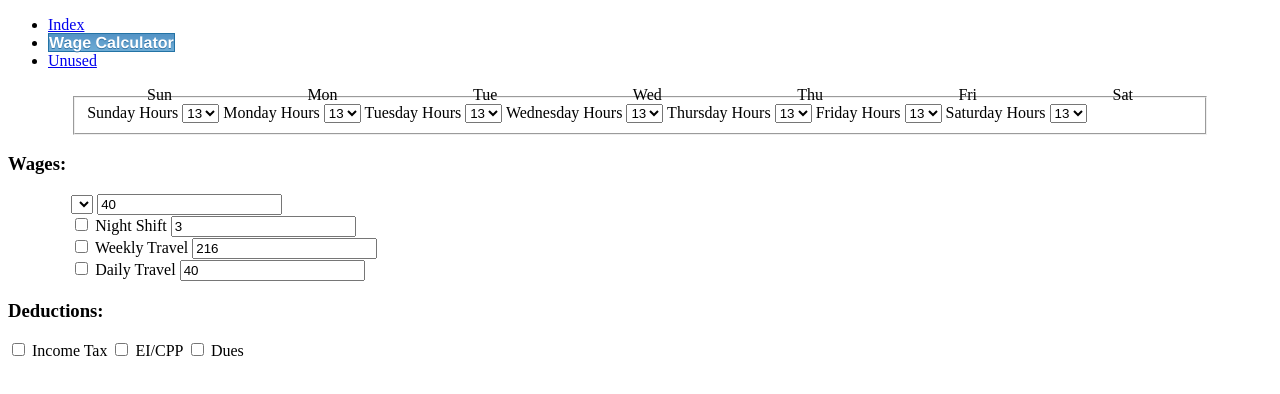
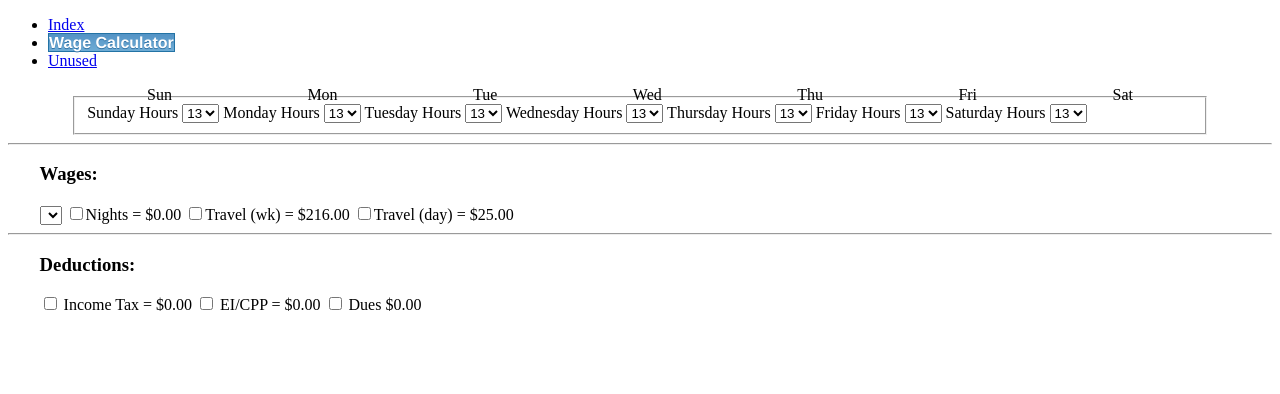
Before and after one commit to ataboo/BMToolbox, a plain HTML site: page assets/www/wagecalc.html in a window 1280 px wide. Drawn offline with Linux system fonts and the light colour scheme.

Commit message:
Ran in CSS circles again

```diff
--- a/assets/www/css/ata.bmtoolbox.css
+++ b/assets/www/css/ata.bmtoolbox.css
@@ -37,22 +37,21 @@
     line-height: 0;
 }
 
-.check-pair {
-	width:90%;
+.checkbox-area {
+	width:95%;
     margin:0 auto;
-    text-align: justify;
-    -ms-text-justify: distribute-all-lines;
-    text-justify: distribute-all-lines;
 }
 
-.check-pair .ui-select,
-.check-pair .ui-checkbox,
-.check-pair .ui-input-text {
-	width = 40%;
-    display: inline-block;
-    *display: inline;
-    zoom: 1
+.checkbox-area .ui-select,
+.checkbox-area .ui-checkbox,
+.checkbox-area .check-label {
+	/*background-color: red;*/
+	vertical-align: middle;
+}
+
+/*
+.checkbox-area .ui-checkbox {
+	background-color: red;
 
 }
-
-.check-pair .ui-input-text {}
+*/
--- a/assets/www/wagecalc.html
+++ b/assets/www/wagecalc.html
@@ -72,34 +72,22 @@
 		</fieldset>
 	  </div>
 	</div>
-
-	<h3>Wages:</h3>
+	<hr>
 	<div class="checkbox-area">
-	  <div class="check-pair">
+		<h3>Wages:</h3>
 		<select class="select-check" name="wage-select" id="wage-select">
 		</select>
-		<input class="custom-val-input" type="number" name="wage-input" id="wage-input" value="40" data-mini="true" />
-	  </div>
-      <div class="check-pair">
-		<label><input type="checkbox" name="checkbox-nights" /> Night Shift </label>
-		<input class="custom-val-input" type="number" name="night-input" id="night-input" value="3" data-mini="true" />
-	  </div>
-	  <div class="check-pair">
-		<label><input type="checkbox" name="checkbox-travel-week" /> Weekly Travel </label>
-		<input class="custom-val-input" type="number" name="week-travel-input" id="week-travel-input" value="216" data-mini="true" />
-	  </div>
-	  <div class="check-pair">
-		<label><input type="checkbox" name="checkbox-travel-day" /> Daily Travel </label>
-		<input class="custom-val-input" type="number" name="daily-travel-input" id="daily-travel-input" value="40" data-mini="true" />
-	  </div>
+		<label><input type="checkbox" name="checkbox-nights" />Nights = $0.00</label>
+		<label><input type="checkbox" name="checkbox-travel-week" />Travel (wk) = $216.00</label>
+		<label><input type="checkbox" name="checkbox-travel-day" />Travel (day) = $25.00</label>
 	</div>
-
-	<h3>Deductions:</h3>
+	<hr>
 	<div class="checkbox-area">
-		<label><input type="checkbox" name="checkbox-tax" /> Income Tax </label>
-		<label><input type="checkbox" name="checkbox-ei" /> EI/CPP </label>
- 		<label><input type="checkbox" name="checkbox-dues" /> Dues </label>
-  	</div>
+		<h3>Deductions:</h3>
+		<label><input type="checkbox" name="checkbox-tax" /> Income Tax = $0.00 </label>
+		<label><input type="checkbox" name="checkbox-ei" /> EI/CPP = $0.00</label>
+		<label><input type="checkbox" name="checkbox-dues" /> Dues $0.00</label>
+	</div>
 
 	<!-- call script method -->
 	<script type="text/javascript">
```
